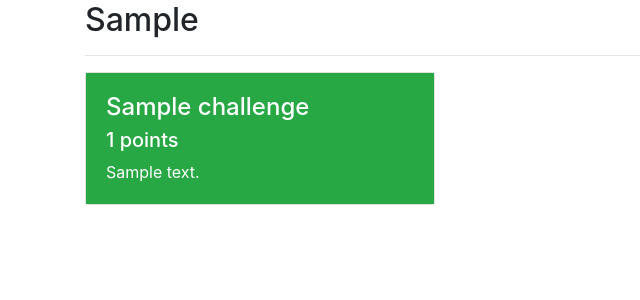
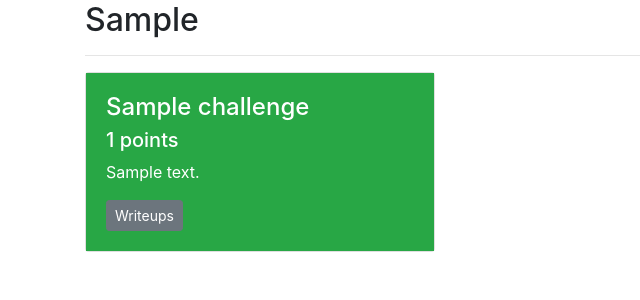
Before and after one commit to OpenToAllCTF/OTA-University, a Django app: page /challenges/ in a window 1280 px wide. Shown: the part 201-501 px from the top of the page, without its empty margins (0-640 px from the left). Run offline with Django 3.2, Linux system fonts and the light colour scheme; a user stored in the database is signed in; tables that the repository leaves empty hold one stand-in row (values such as "Sample post"); parts of the project's set-up code (start-up, migrations or seed data) failed here and were passed over; some libraries are stand-ins or nearby versions.

Commit message:
Rebase on new challenge UI

```diff
--- a/ctf_framework/templates/challenge/index.html
+++ b/ctf_framework/templates/challenge/index.html
@@ -27,6 +27,11 @@
                 <h4 class="card-title">{{ challenge.challenge.name }}</h4>
                 <h5 class="card-subtitle mb-2">{{ challenge.challenge.point_value }} points</h5>
                 <p class="card-text">{{ challenge.challenge.description }}</p>
+                {% if challenge.is_completed %}
+                <a class="btn btn-secondary btn-sm" href="{% url "ctf_framework:writeup#index" challenge.challenge.id %}" role="button">
+                  Writeups
+                </a>
+                {% endif %}
               </div>
             </div>
           </div>
```
Also changed, not shown: ctf_framework/migrations/0004_auto_20180131_2217.py.
